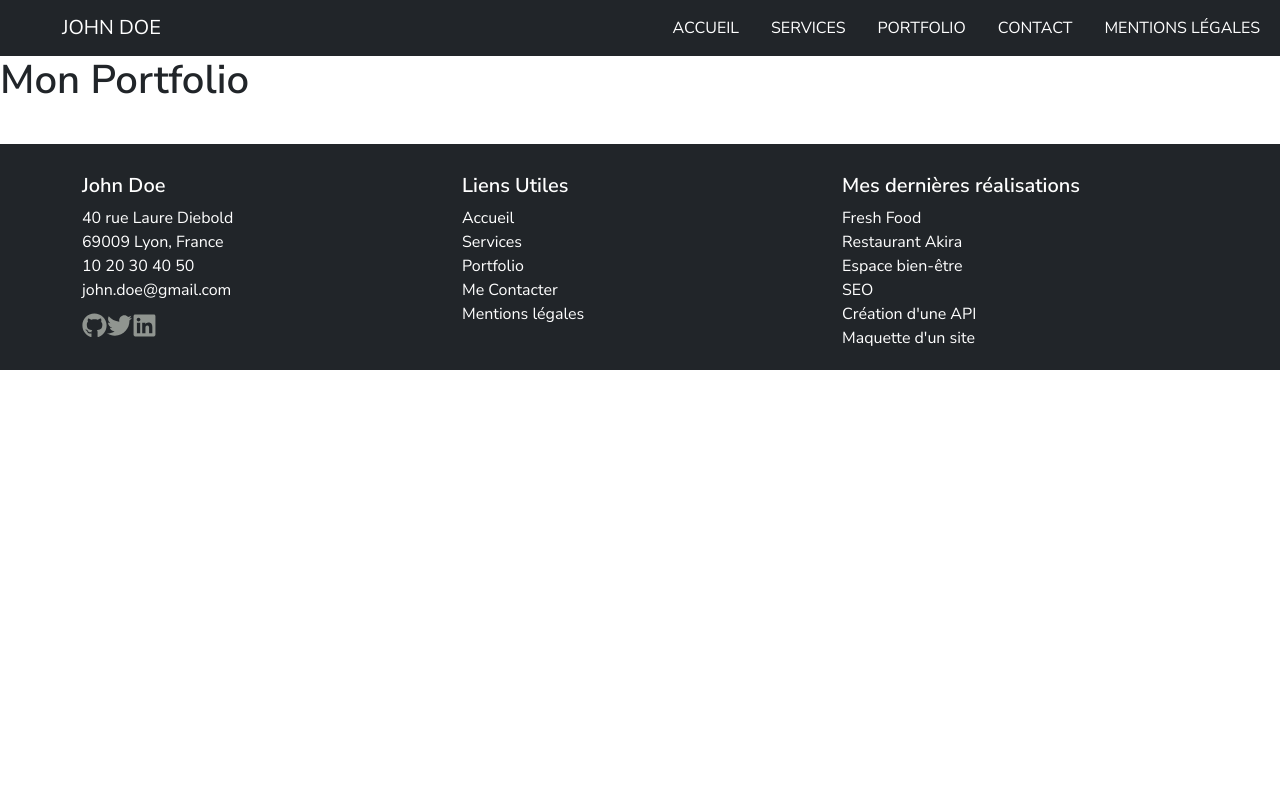
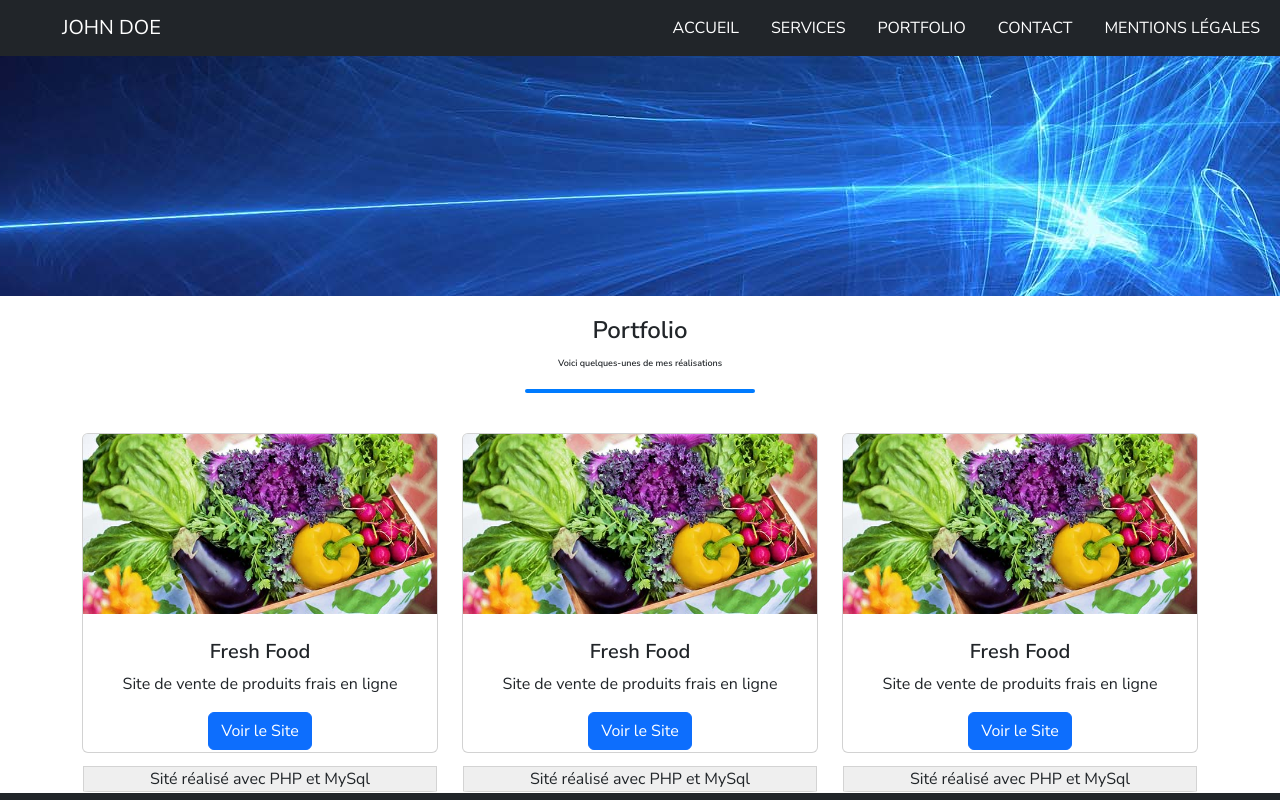
Before and after one commit to cochearno/mon-portfolio, a React (Create React App) app: page /Portfolio in a window 1280 px wide. Shown: the top 800 px of the page. Built offline with nearby package versions, Linux system fonts and the light colour scheme.

Commit message:
ajout de la page portfolio

```diff
--- a/src/components/footer.js
+++ b/src/components/footer.js
@@ -14,6 +14,7 @@ function Footer() {
               <p className="cp">69009 Lyon, France</p>
               <p className="tel">10 20 30 40 50</p>
               <p className="mail"> john.doe@gmail.com</p>
+              <div className="icon">
                 <a
                   className="fag"
                   href="https://github.com"
@@ -38,6 +39,7 @@ function Footer() {
                 >
                   <FaLinkedin size={25} color="#909590" />
                 </a>
+              </div>
             </div>
             <div className="col-4">
               <h5>Liens Utiles</h5>
--- a/src/pages/portfolio.js
+++ b/src/pages/portfolio.js
@@ -1,10 +1,77 @@
 import React from "react";
+import freshFood from "../assets/imagesport/portfolio/fresh-food.jpg";
 
 function Portfolio() {
   return (
-    <div>
-      <h1>Mon Portfolio</h1>
-    </div>
+    <>
+      <div className="banner"></div>
+      <div className="portfolio1">
+        <h3 className="titreport">Portfolio</h3>
+        <h6 className="titrefolio">Voici quelques-unes de mes réalisations</h6>
+        <div className="blue-line"></div>
+      </div>
+      <div className="container">
+        <div className="row justify-content-center">
+          <div className="col md-4">
+            <div className="card text-center">
+              <img
+                src={freshFood}
+                className="card-img-top"
+                alt="Panier de légumes frais sur une nappe vert et blanche "
+              ></img>
+              <div className="card-body">
+                <h5 className="card-title">Fresh Food</h5>
+                <p className="card-text">
+                  Site de vente de produits frais en ligne
+                </p>
+                <a href="/Portfolio" className="btn btn-primary">
+                  Voir le Site
+                </a>
+              </div>
+              <span className="real"> Sité réalisé avec PHP et MySql</span>
+            </div>
+          </div>
+          <div className="col md-4">
+            <div className="card text-center">
+              <img
+                src={freshFood}
+                className="card-img-top"
+                alt="Panier de légumes frais sur une nappe vert et blanche "
+              ></img>
+              <div className="card-body">
+                <h5 className="card-title">Fresh Food</h5>
+                <p className="card-text">
+                  Site de vente de produits frais en ligne
+                </p>
+                <a href="/Portfolio" className="btn btn-primary">
+                  Voir le Site
+                </a>
+              </div>
+              <span className="real"> Sité réalisé avec PHP et MySql</span>
+            </div>
+          </div>
+          <div className="col md-4">
+            <div className="card text-center">
+              <img
+                src={freshFood}
+                className="card-img-top"
+                alt="Panier de légumes frais sur une nappe vert et blanche "
+              ></img>
+              <div className="card-body">
+                <h5 className="card-title">Fresh Food</h5>
+                <p className="card-text">
+                  Site de vente de produits frais en ligne
+                </p>
+                <a href="/Portfolio" className="btn btn-primary">
+                  Voir le Site
+                </a>
+              </div>
+              <span className="real"> Sité réalisé avec PHP et MySql</span>
+            </div>
+          </div>
+        </div>
+      </div>
+    </>
   );
 }
 
--- a/src/pages/services.js
+++ b/src/pages/services.js
@@ -49,7 +49,7 @@ function Services() {
                 <h5 className="card-title">Référencement</h5>
                 <p className="card-text">
                   Lez référencement naturel (SEO) est une technique qui consiste
-                  à optimisr un site web pour le faire remonter dans les
+                  à optimiser un site web pour le faire remonter dans les
                   résultats des moteurs de recherche (Google, Bing, Yahoo, etc
                   ...). L'objectif est d'attirer un maximum de visiteurs
                   qualifiés sur le site.
--- a/src/styles/style.Scss
+++ b/src/styles/style.Scss
@@ -121,6 +121,7 @@ h3 {
 }
 h5 {
   margin-top: 10px;
+  text-align: center;
 }
 .html {
   margin-top: 25px;
@@ -136,6 +137,7 @@ h5 {
 .tel,
 .mail {
   margin-bottom: 0;
+  text-align: center;
 }
 
 .home,
@@ -144,6 +146,7 @@ h5 {
 .contact,
 .mentions {
   margin-bottom: 0;
+  text-align: center;
   &:hover {
     font-weight: bold;
   }
@@ -156,6 +159,7 @@ h5 {
 .api,
 .maquette {
   margin-bottom: 0;
+  text-align: center;
   &:hover {
     font-weight: bold;
   }
@@ -164,6 +168,9 @@ h5 {
   margin-bottom: 10px;
 }
 
+.icon {
+  text-align: center;
+}
 .fal :hover {
   color: white;
 }
@@ -277,3 +284,34 @@ h5 {
 .bi {
   margin-top: 40px;
 }
+.portfolio1 {
+  text-align: center;
+  margin-top: 20px;
+}
+.titreport {
+  font-size: x-large;
+}
+.titrefolio {
+  font-size: xx-small;
+}
+.blue-line {
+  width: 18%;
+  height: 4px;
+  background-color: #007bff;
+  margin: 20px auto 30px auto;
+  border-radius: 2px;
+}
+.card-img-top {
+  object-fit: cover;
+  width: 100%;
+  height: 180px;
+}
+.real {
+  background-color: #efefef;
+  background-size: cover;
+  border-style: solid;
+  border-width: 1px;
+  border-color: lightgrey;
+  border-bottom-left-radius: 3%;
+  border-bottom-right-radius: 3%;
+}
```
Also changed, not shown: 1 other file (tests, documents, lock files or other folders). Lines whose indentation alone changed are shown as unchanged.
